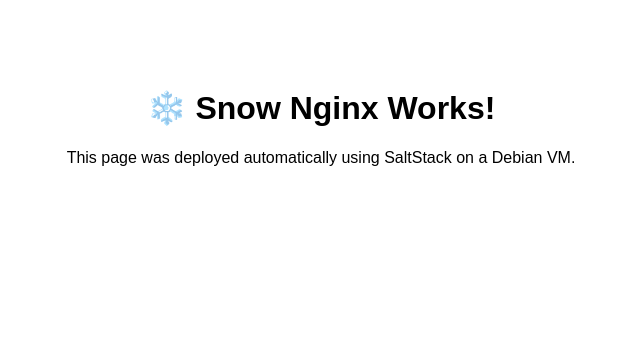
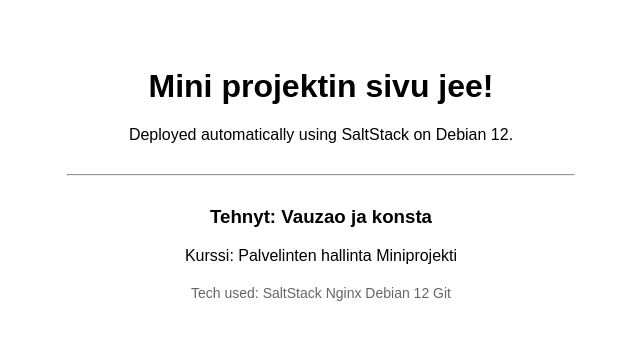
Before and after one commit to Vauzao/miniprojekti, a plain HTML site: page salt/nginx/index.html in a window 1280 px wide. Shown: the whole page, without its empty margins (319-959 px from the left). Drawn offline with Linux system fonts and the light colour scheme.

Commit message:
Update personalized index.html and Salt states

```diff
--- a/salt/nginx/index.html
+++ b/salt/nginx/index.html
@@ -1,10 +1,14 @@
-<!DOCTYPE html>
-<html>
-<head>
-    <title>Snow Nginx Demo</title>
-</head>
 <body style="font-family:sans-serif; text-align:center; padding-top:60px;">
-    <h1>❄️ Snow Nginx Works!</h1>
-    <p>This page was deployed automatically using SaltStack on a Debian VM.</p>
+    <h1> Mini projektin sivu jee!</h1>
+
+    <p>Deployed automatically using SaltStack on Debian 12.</p>
+
+    <hr style="width:40%; margin:30px auto;">
+
+    <h3>Tehnyt: <strong>Vauzao ja konsta</strong></h3>
+    <p>Kurssi: Palvelinten hallinta  Miniprojekti</p>
+
+    <p style="margin-top:20px; font-size:14px; color:#666;">
+        Tech used: SaltStack  Nginx  Debian 12  Git
+    </p>
 </body>
-</html>
```
